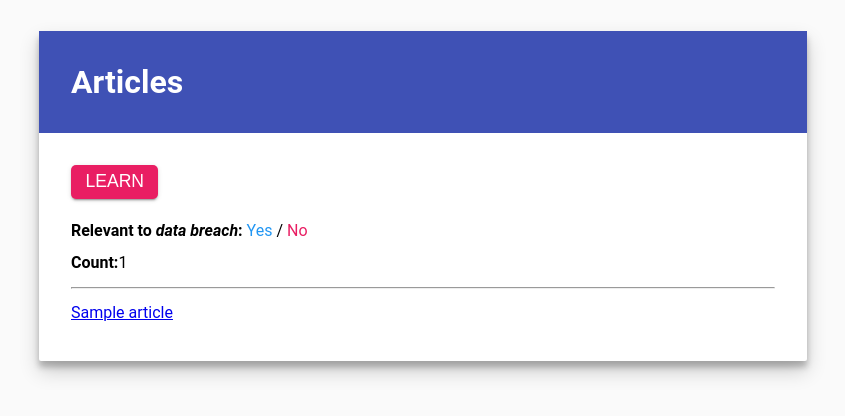
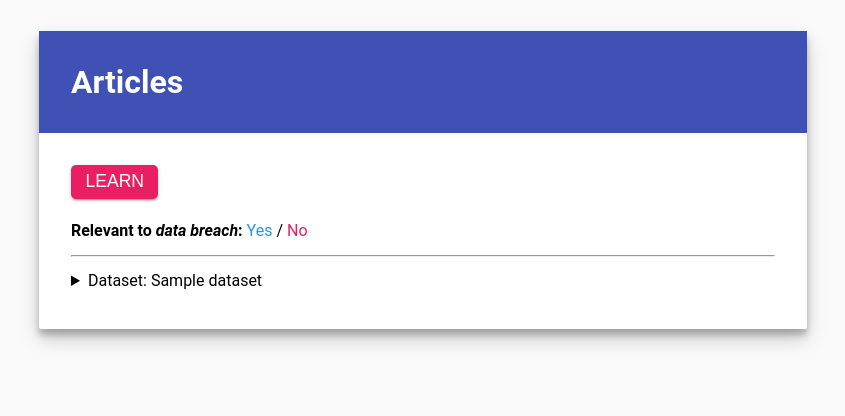
Before and after one commit to SeanLF/CSI4900, a Django app: page /article in a window 1280 px wide. Shown: the top 416 px of the page, without its empty margins (233-1078 px from the left). Run offline with Django 3.2, Linux system fonts and the light colour scheme; tables that the repository leaves empty hold one stand-in row (values such as "Sample post").

Commit message:
Allow using two separate data sets (#18)
* Added method to load the Four University data set
* Create new DataSet table used to distinguish datasets in DB
* Load 4Univ dataset from get request
* Learning requires user to specify a dataset
* Learning optional params + don't expand articles
* Update README.md

```diff
--- a/active_learning/models.py
+++ b/active_learning/models.py
@@ -3,6 +3,7 @@ from django.db import models
 
 class Article(models.Model):
     query = models.ForeignKey('SearchQuery', on_delete=models.CASCADE)
+    dataset = models.ForeignKey('DataSet', on_delete=models.CASCADE)
     url = models.TextField()
     date_accessed = models.DateField(auto_now_add=True)
     title = models.TextField(unique=True)
@@ -17,3 +18,7 @@ class Label(models.Model):
 
 class SearchQuery(models.Model):
     search_query = models.CharField(max_length=100)
+
+
+class DataSet(models.Model):
+    name = models.CharField(max_length=50)
--- a/active_learning/templates/active_learning/index.html
+++ b/active_learning/templates/active_learning/index.html
@@ -9,26 +9,39 @@
     </div>
   </div>
   <div class="text">
-    {% if articles %}
+    {% if datasets %}
       <div>
-        <button type="button" name="start_learning" onclick="this.disabled=true;fetch('/learn')">Learn</button>
+        <button type="button" id="start_learning">Learn</button>
         <br>
         <label for="link_colors">Relevant to <i>data breach</i></label>
         <span id="link_colors">
           <span class="yes-class">Yes</span> /
           <span class="no-class">No</span>
         </span>
-        <br>
-        <label>Count</label>{{count}}
       </div>
-      <hr>
-        <ul>
-        {% for article in articles %}
-          <li><a class="{{article.class_label.label}}-class" href="{% url 'active_learning:detail' article.id %}">{{ article.title }}</a></li>
-        {% endfor %}
-        </ul>
+      {% for dataset in datasets %}
+        <hr>
+        <details>
+          <summary>Dataset: {{dataset.name}}</summary>
+          <ul>
+          {% for article in dataset.articles %}
+            <li><a class="{{article.class_label.label}}-class" href="{% url 'active_learning:detail' article.id %}">{{ article.title }}</a></li>
+          {% endfor %}
+          </ul>
+        </details>
+      {% endfor %}
     {% else %}
         <p>No articles found.</p>
     {% endif %}
   </div>
 </div>
+
+<script type="text/javascript">
+  document.getElementById('start_learning').addEventListener('click', function(e){
+    dataset_id = prompt("Input '1' if you want to use the Bing dataset, or '2' if you want to use the four university dataset.", 1)
+    if (dataset_id != null){
+        this.disabled=true
+        fetch(`/learn?dataset=${dataset_id}`)
+    }
+  })
+</script>
--- a/active_learning/urls.py
+++ b/active_learning/urls.py
@@ -10,4 +10,5 @@ urlpatterns = [
     url(r'^learn$', views.learn),
     url(r'^pusher/auth', views.auth),
     url(r'^get_articles', views.get_articles),
+    url(r'^load_four_university', views.load_four_university_dataset),
 ]
--- a/active_learning/views.py
+++ b/active_learning/views.py
@@ -8,8 +8,8 @@ from requests import head
 import newspaper
 import after_response
 from os import environ
-from .models import Article, Label, SearchQuery
-from .fetch_data import clean_string, download_articles, get_links
+from .models import Article, Label, SearchQuery, DataSet
+from .fetch_data import clean_string, download_articles, get_links, load_four_university
 from .learning import Learn
 from .utils import format_pusher_channel_name, get_pusher_client
 
@@ -20,8 +20,10 @@ def index(request):
     Renders the list of articles on the index.html page
     '''
 
-    articles = Article.objects.all().order_by("class_label_id")
-    context = {'articles': articles, 'count': len(articles)}
+    datasets = []
+    for ds in DataSet.objects.all():
+        datasets.append({'name': ds.name, 'articles': Article.objects.filter(dataset_id=ds.id).order_by("class_label_id")})
+    context = {'datasets': datasets}
     return render(request, 'active_learning/index.html', context)
 
 
@@ -51,18 +53,19 @@ def learn(request):
     root (iframe) page for the oracle to label articles
     '''
 
-    do_learn.after_response()
+    dataset_id = request.GET['dataset']
+
+    do_learn.after_response(dataset_id)
     return HttpResponse(status=200)
 
 
 @after_response.enable
-def do_learn():
+def do_learn(dataset_id):
     '''
     Begins the active learning process (asynchronously)
     '''
 
-    learn = Learn()
-    learn.learn(False)
+    Learn(dataset_id=dataset_id).learn(auto_label=False)
 
 
 def get_articles(request):
@@ -106,7 +109,6 @@ def get_articles_task(search_query, max_results, label):
             temp_links.append(temp.headers['Location'])
     links = list(set(unique(temp_links)) - set(db_urls))
 
-    channel_name = format_pusher_channel_name(environ['PRESENCE_CHANNEL_NAME'])
     pusher_client.trigger(presence_channel_name, 'get_articles', 'got unique links from bing')
 
     articles = [newspaper.Article(url=links[i]) for i in range(len(links))]
@@ -135,6 +137,39 @@ def get_articles_task(search_query, max_results, label):
     pusher_client.trigger(presence_channel_name, 'get_articles', 'finished getting articles')
 
 
+def load_four_university_dataset(request):
+    load_four_university_task.after_response()
+    return HttpResponse(status=200)
+
+
+@after_response.enable
+def load_four_university_task():
+    pusher_client = get_pusher_client()
+    presence_channel_name = format_pusher_channel_name(environ['PRESENCE_CHANNEL_NAME'])
+
+    dataset_id = DataSet.objects.get_or_create(name='Four University')[0].id
+    yes_label_id = Label.objects.get_or_create(label='yes')[0].id
+    no_label_id = Label.objects.get_or_create(label='no')[0].id
+    search_query_id = SearchQuery.objects.get_or_create(search_query='')[0].id
+
+    pusher_client.trigger(presence_channel_name, 'four_university', 'loading dataset')
+    articles = load_four_university(yes_label_id, no_label_id)
+    pusher_client.trigger(presence_channel_name, 'four_university', 'finished reading dataset')
+
+    for article in articles:
+        db_article = Article(**article[0])
+        db_article.query_id = search_query_id  # article[1]['query_id']
+        db_article.class_label_id = article[1]['class_label_id']
+        db_article.dataset_id = dataset_id
+        try:
+            db_article.save()
+        except IntegrityError as e:
+            pusher_client.trigger(presence_channel_name, 'four_university', {'errorMessage': str(e), 'article': {'url': db_article.url, 'title': db_article.title}})
+            continue
+
+    pusher_client.trigger(presence_channel_name, 'four_university', 'imported dataset into DB')
+
+
 @csrf_exempt
 def auth(request):
     '''
```
Also changed, not shown: active_learning/fetch_data.py (+51 -0 lines), active_learning/learning.py (+8 -2 lines), README.md, active_learning/migrations/0006_auto_20161117_1545.py (added), 1 other file.
